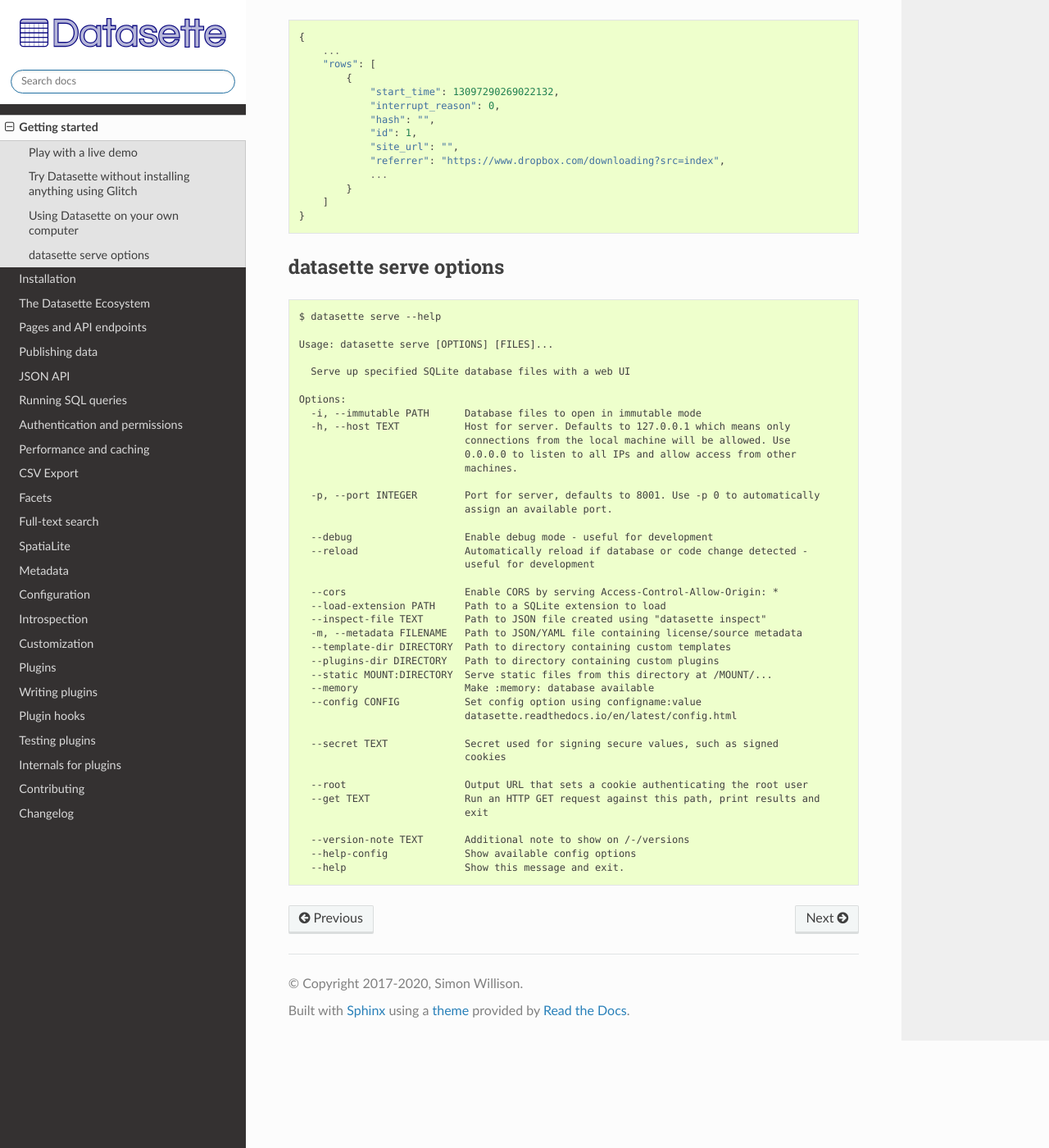
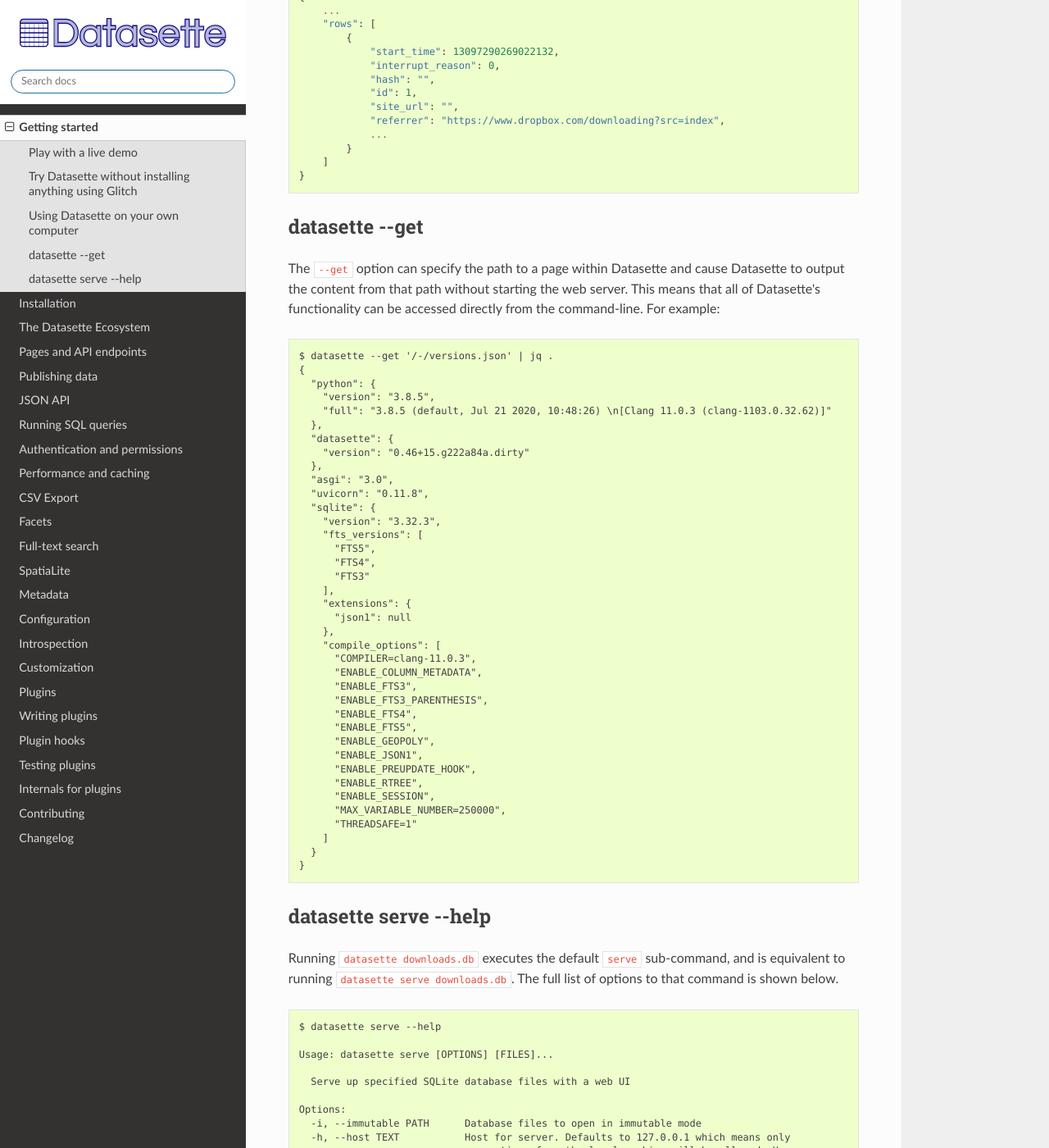
Before and after one commit to simonw/datasette, a Sphinx documentation site: the page built from docs/getting_started.rst, in a window 1280 px wide and 1400 px high, scrolled down 2702 px. Shown: the whole window at 82% size. Built offline with Sphinx 7.4.7 and the Read the Docs theme 2.0.0, drawn with Linux system fonts in a browser that asks for light colours; some of the changed text lies outside the part shown.

Commit message:
Documentation for datasette --get, refs #926

```diff
--- a/docs/getting_started.rst
+++ b/docs/getting_started.rst
@@ -109,7 +109,57 @@
         ]
     }
 
-datasette serve options
------------------------
+.. _getting_started_datasette_get:
+
+datasette --get
+---------------
+
+The ``--get`` option can specify the path to a page within Datasette and cause Datasette to output the content from that path without starting the web server. This means that all of Datasette's functionality can be accessed directly from the command-line. For example::
+
+    $ datasette --get '/-/versions.json' | jq .
+    {
+      "python": {
+        "version": "3.8.5",
+        "full": "3.8.5 (default, Jul 21 2020, 10:48:26) \n[Clang 11.0.3 (clang-1103.0.32.62)]"
+      },
+      "datasette": {
+        "version": "0.46+15.g222a84a.dirty"
+      },
+      "asgi": "3.0",
+      "uvicorn": "0.11.8",
+      "sqlite": {
+        "version": "3.32.3",
+        "fts_versions": [
+          "FTS5",
+          "FTS4",
+          "FTS3"
+        ],
+        "extensions": {
+          "json1": null
+        },
+        "compile_options": [
+          "COMPILER=clang-11.0.3",
+          "ENABLE_COLUMN_METADATA",
+          "ENABLE_FTS3",
+          "ENABLE_FTS3_PARENTHESIS",
+          "ENABLE_FTS4",
+          "ENABLE_FTS5",
+          "ENABLE_GEOPOLY",
+          "ENABLE_JSON1",
+          "ENABLE_PREUPDATE_HOOK",
+          "ENABLE_RTREE",
+          "ENABLE_SESSION",
+          "MAX_VARIABLE_NUMBER=250000",
+          "THREADSAFE=1"
+        ]
+      }
+    }
+
+.. _getting_started_serve_help:
+
+datasette serve --help
+----------------------
+
+Running ``datasette downloads.db`` executes the default ``serve`` sub-command, and is equivalent to running ``datasette serve downloads.db``. The full list of options to that command is shown below.
 
 .. literalinclude:: datasette-serve-help.txt
--- a/docs/index.rst
+++ b/docs/index.rst
@@ -23,7 +23,7 @@
 
 Datasette is aimed at data journalists, museum curators, archivists, local governments and anyone else who has data that they wish to share with the world. It is part of a :ref:`wider ecosystem of tools and plugins <ecosystem>` dedicated to making working with structured data as productive as possible.
 
-`Explore a demo <https://fivethirtyeight.datasettes.com/fivethirtyeight>`__, watch `a presentation about the project <https://static.simonwillison.net/static/2018/pybay-datasette/>`__ or :ref:`glitch`.
+`Explore a demo <https://fivethirtyeight.datasettes.com/fivethirtyeight>`__, watch `a presentation about the project <https://static.simonwillison.net/static/2018/pybay-datasette/>`__ or :ref:`getting_started_glitch`.
 
 More examples: https://github.com/simonw/datasette/wiki/Datasettes
 
--- a/docs/installation.rst
+++ b/docs/installation.rst
@@ -5,7 +5,7 @@
 ==============
 
 .. note::
-    If you just want to try Datasette out you don't need to install anything: see :ref:`glitch`
+    If you just want to try Datasette out you don't need to install anything: see :ref:`getting_started_glitch`
 
 There are two main options for installing Datasette. You can install it directly
 on to your machine, or you can install it using Docker.
```
Also changed, not shown: other parts of docs/getting_started.rst (+5 -5 lines).
